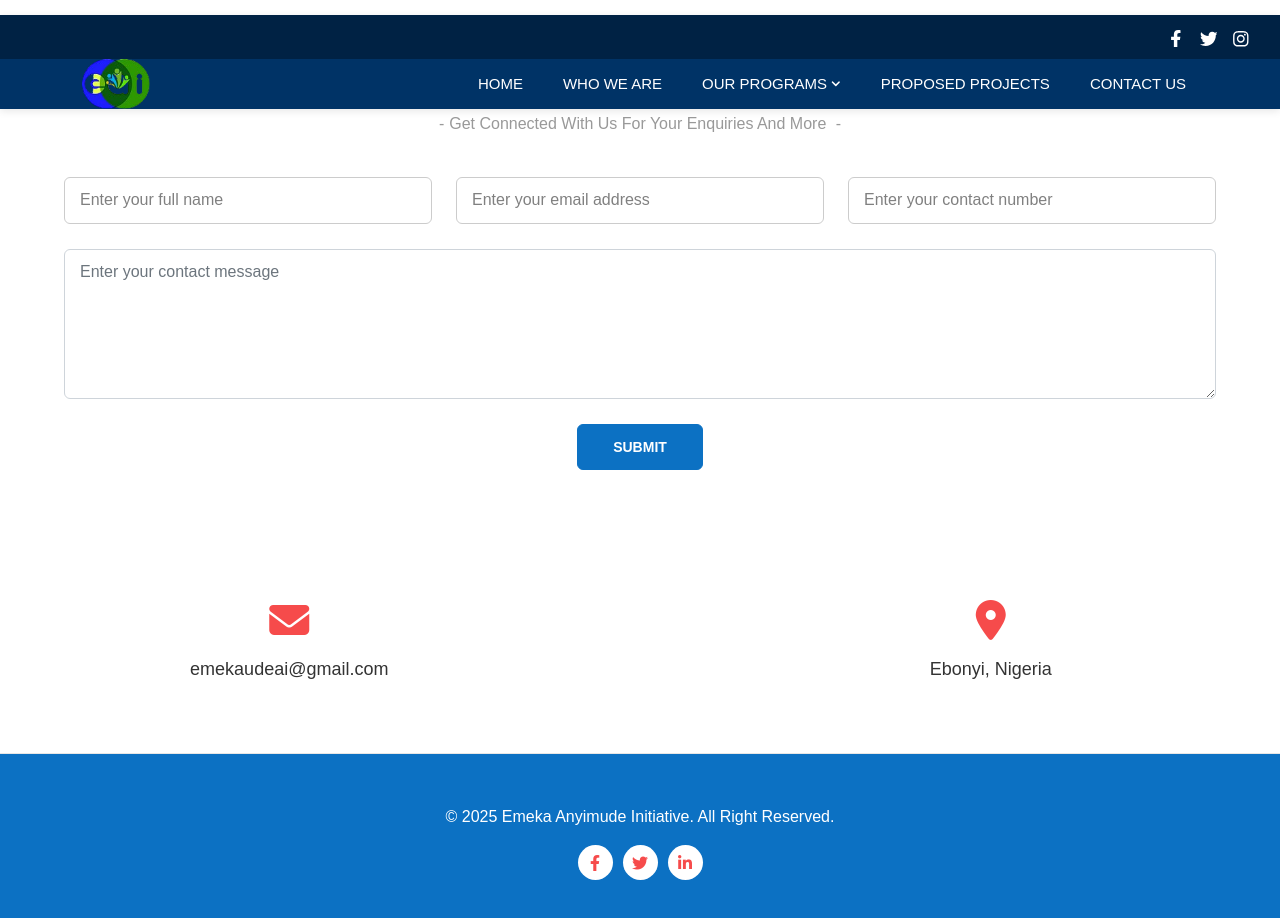
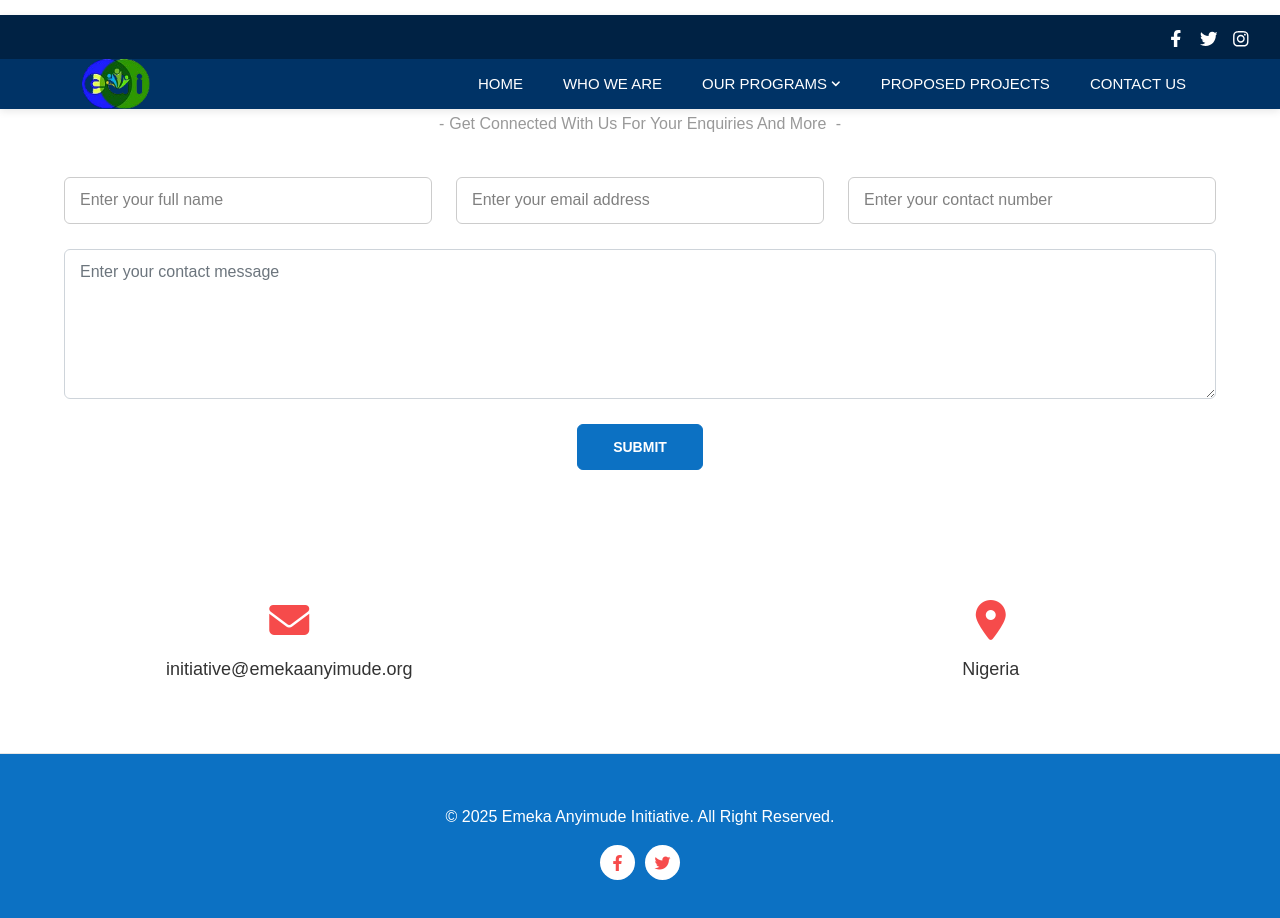
Before and after one commit to sanusijen/emeka, a React (Create React App) app: page /contact in a window 1280 px wide. Shown: the top 918 px of the page. Built offline with nearby package versions, Linux system fonts and the light colour scheme; a web font is replaced by a local one.

Commit message:
Updated May page and internal links

```diff
--- a/src/components/footer.js
+++ b/src/components/footer.js
@@ -28,7 +28,7 @@ function AppFooter() {
         <ul>
           <li><a href="https://www.facebook.com"><i className="fab fa-facebook-f"></i></a></li>
           <li><a href="https://www.twitter.com"><i className="fab fa-twitter"></i></a></li>
-          <li><a href="https://www.linkedin.com"><i className="fab fa-linkedin-in"></i></a></li>
+
         </ul>
       </div>
       {
--- a/src/components/hero.js
+++ b/src/components/hero.js
@@ -32,7 +32,7 @@ var heroData = [
     id: 2,
     image: require('../assets/images/sit.jpg'),
     title: 'Emeka Anyimude Initiatives Donate seat  ',
-    description: 'We are pleased to announce donation of Seats to teachers. in the past teachers lack sit to relax on when EAI notice that it swing into action by providing sit this is part of the effort  strengthen education and youth development in the area!',
+    description: 'We are pleased to announce donation of seats to teachers. In the past  teachers  lack seats to relax on. When EAI noticed this, it swung into action by providing some. This is part of the effort to strengthen education and youth development in the area!',
     link: '/about'
   },
   {
--- a/src/pages/contact.js
+++ b/src/pages/contact.js
@@ -40,14 +40,14 @@ function Contact() {
           <ul>
             <li>
               <i className="fas fa-envelope"></i>
-              emekaudeai@gmail.com
+              initiative@emekaanyimude.org
             </li>
             <li>
 
             </li>
             <li>
               <i className="fas fa-map-marker-alt"></i>
-              Ebonyi, Nigeria
+               Nigeria
             </li>
           </ul>
         </div>
```
